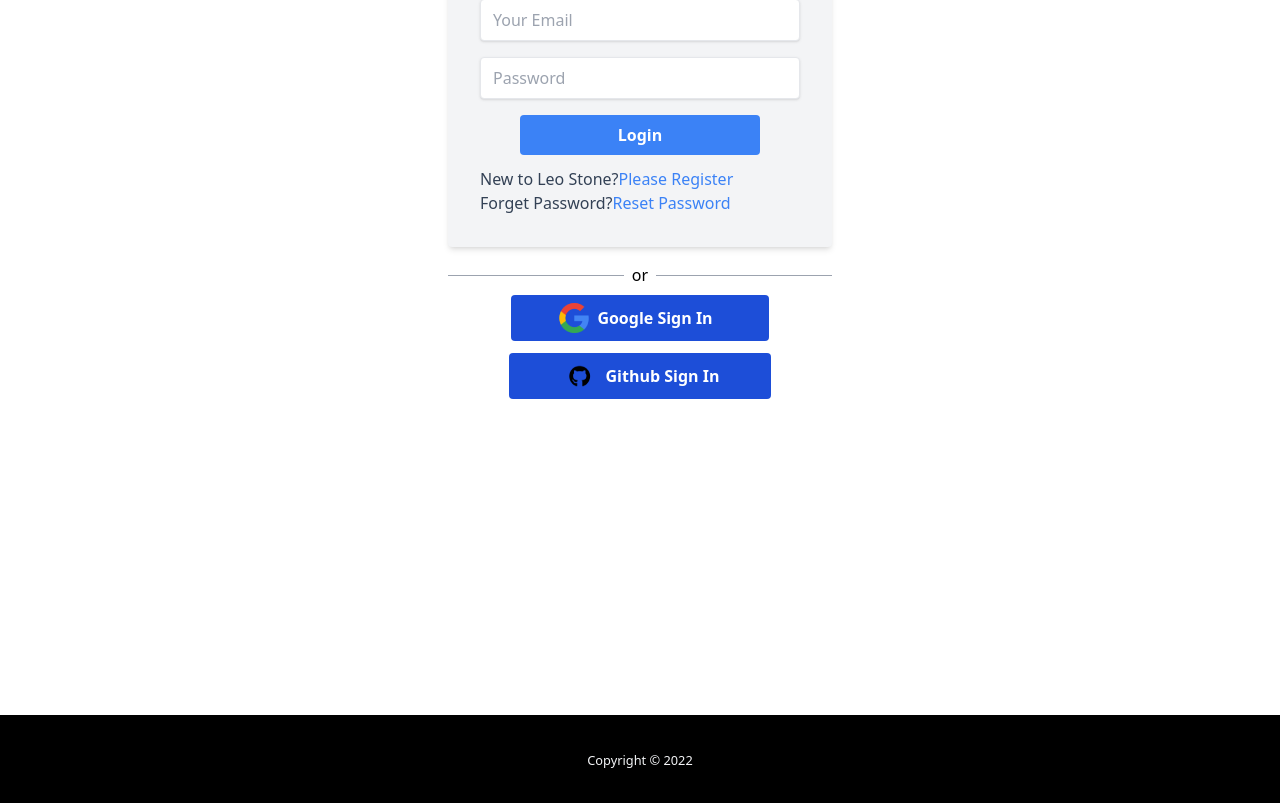
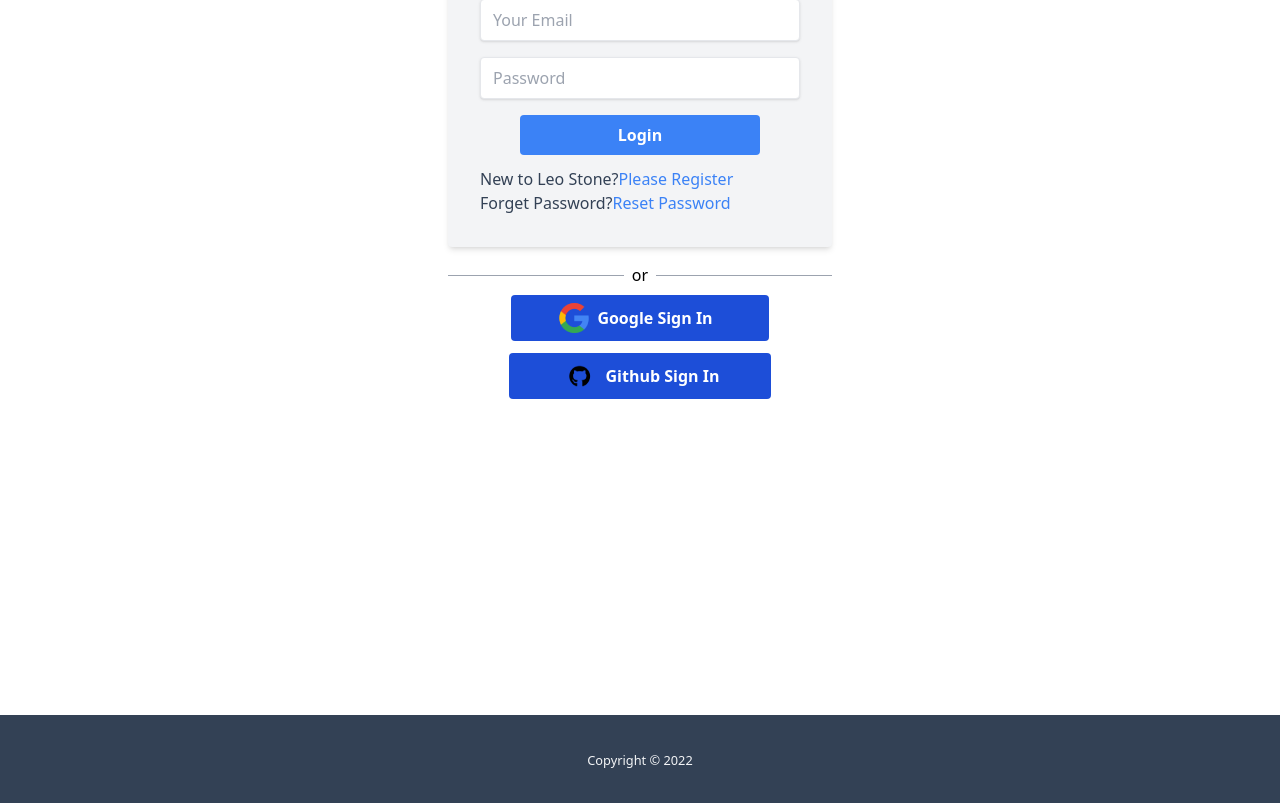
Before and after one commit to Proloycb/independent-service-provider, a React (Create React App) app: page /login in a window 1280 px wide. Shown: the part 197-1000 px from the top of the page. Built offline with nearby package versions, Linux system fonts and the light colour scheme; no server answers.

Commit message:
notfound page setup

```diff
--- a/src/Pages/Shared/Footer/Footer.js
+++ b/src/Pages/Shared/Footer/Footer.js
@@ -4,7 +4,7 @@ const Footer = () => {
     const today = new Date();
     const year = today.getFullYear();
     return (
-        <div className='bg-black text-gray-100 text-center p-8'>
+        <div className='bg-slate-700 text-gray-100 text-center p-8'>
             <p><small>Copyright &copy; {year}</small></p>
         </div>
     );
--- a/src/Pages/Shared/NotFound/NotFound.js
+++ b/src/Pages/Shared/NotFound/NotFound.js
@@ -1,9 +1,11 @@
 import React from 'react';
+import notfound from '../../../images/notfound.jpg';
 
 const NotFound = () => {
     return (
-        <div>
-
+        <div className='mx-auto w-1/2'>
+            <h1 className='text-6xl text-center text-orange-500 mt-2 mb-3'>Page not found</h1>
+            <img src={notfound} alt="" />
         </div>
     );
 };
```
